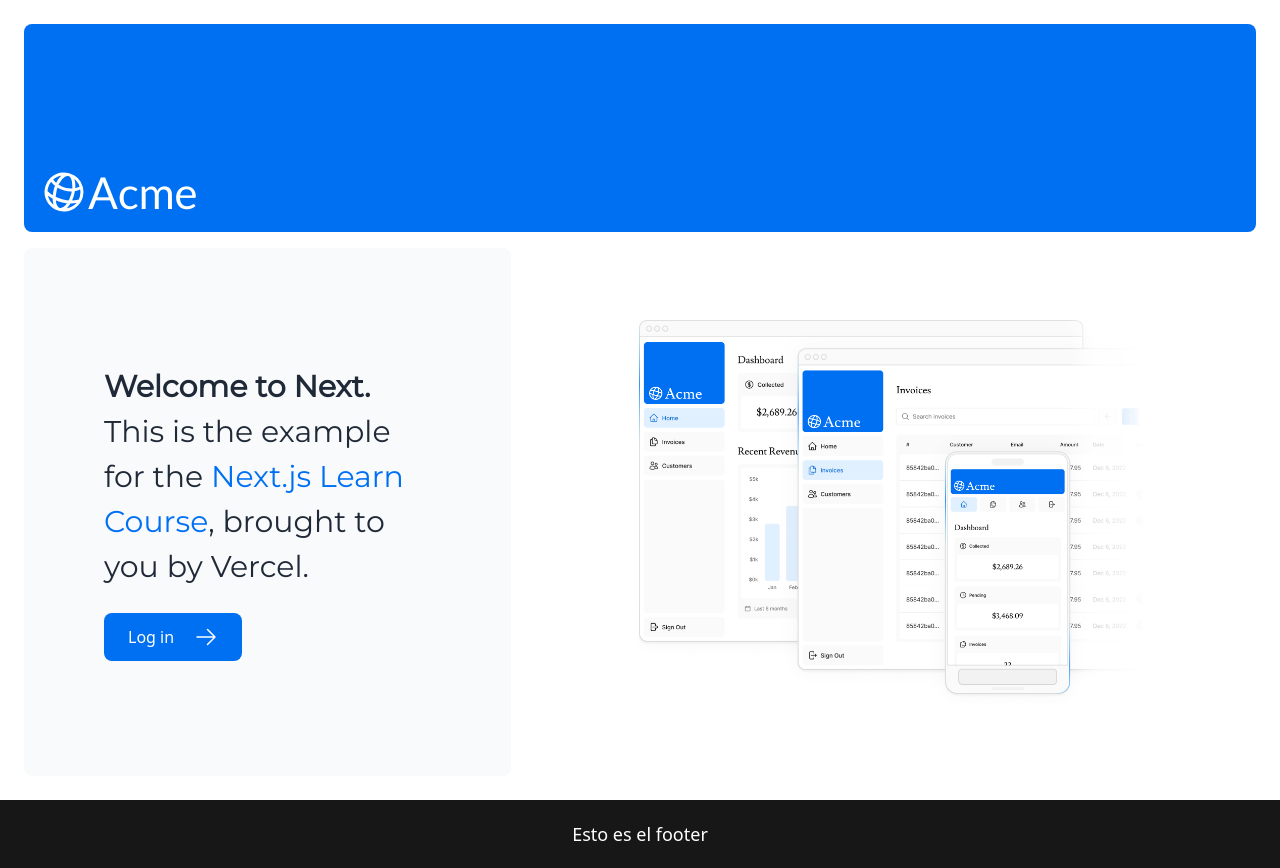
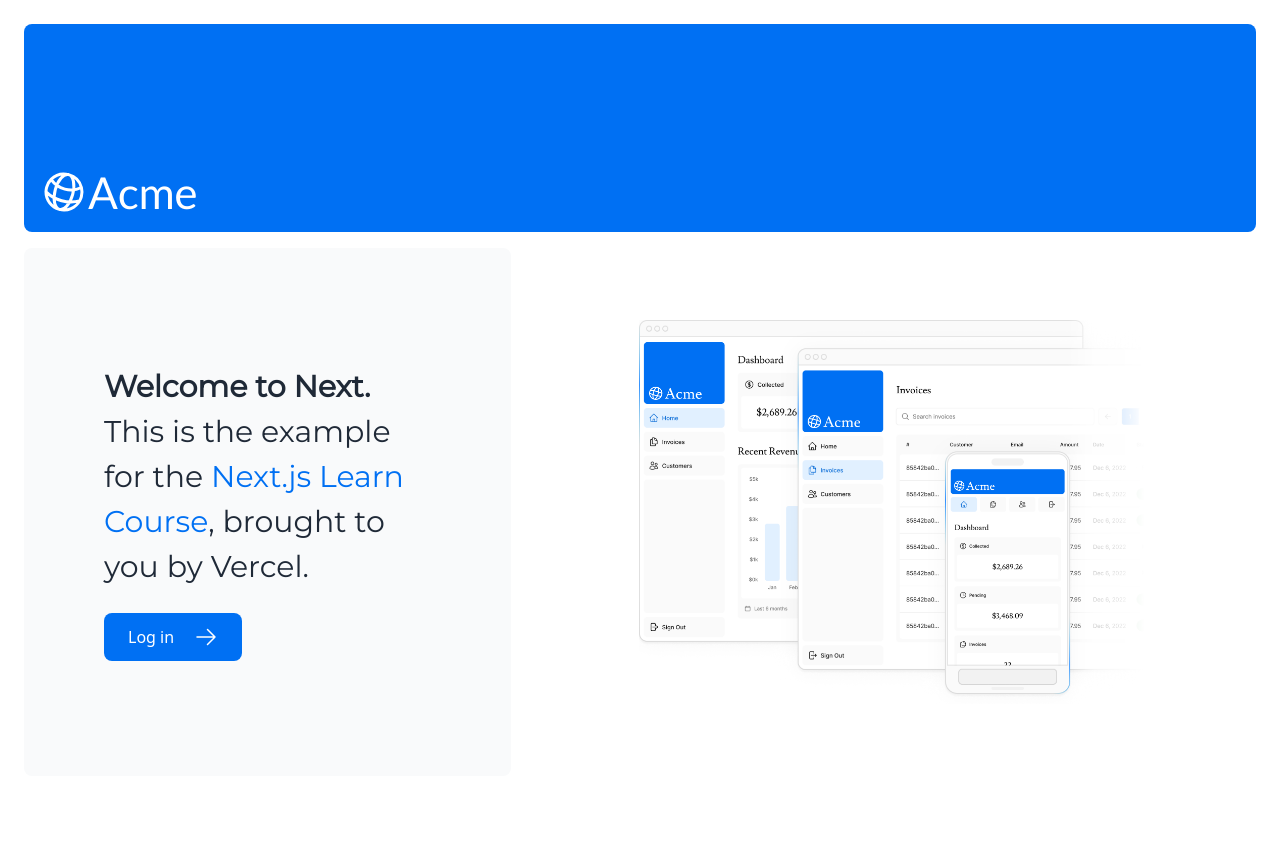
Before and after one commit to Dev-Anyelo/nextjs-dashboard, a Next.js app: page / in a window 1280 px wide. After the commit the page ends 800 px from the top, so only its background shows below. Built offline with nearby package versions, Linux system fonts and the light colour scheme; a web font is replaced by a local one.

Commit message:
Remove footer from layout component

```diff
--- a/app/layout.tsx
+++ b/app/layout.tsx
@@ -10,9 +10,6 @@ export default function RootLayout({
     <html lang="en">
       <body className={`${lusitana.style} antialiased`}>
         {children}
-        <footer className='w-full bg-[#181717] text-lg p-5 text-white text-center'>
-          Esto es el footer
-        </footer>
       </body>
     </html>
   );
```
